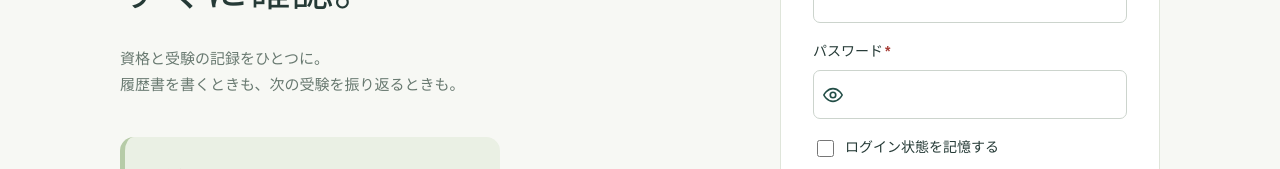
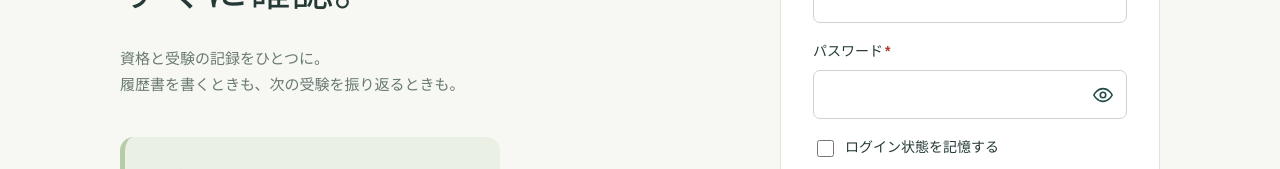
Before and after one commit to nek0m0dok1/qualification-records, a Vue app: page / in a window 1280 px wide. Shown: the part 307-476 px from the top of the page. Built offline with nearby package versions, Linux system fonts and the light colour scheme; no server answers.

Commit message:
fix: move password visibility control to the right (#12)

```diff
--- a/src/style.css
+++ b/src/style.css
@@ -1331,3 +1331,13 @@ select {
   gap: 10px;
   flex-wrap: wrap;
 }
+.password-input input {
+  padding-left: 13px !important;
+  padding-right: 52px !important;
+}
+.password-toggle {
+  left: auto;
+  right: 0;
+  width: 48px;
+  border-radius: 0 7px 7px 0;
+}
```
Also changed, not shown: 2 other files (tests, documents, lock files or other folders).
